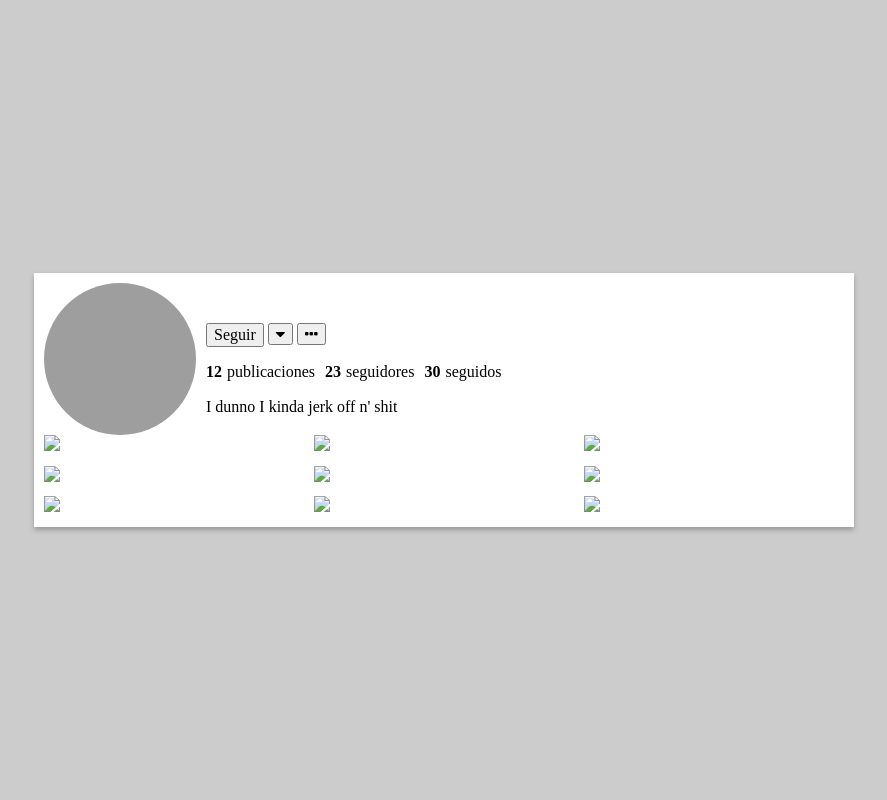
After one commit to julian398/Instagram, a Django app: page /profile/ in a window 1280 px wide. The commit adds this page. Shown: the whole page, without its empty margins (196-1083 px from the left). Run offline with Django 3.2, Linux system fonts and the light colour scheme; a user stored in the database is signed in; data comes from the database, SQL or seed files in the repository; both versions use the stored data as it was after the commit; some libraries are stand-ins or nearby versions; grey boxes are pictures that could not be loaded.

Commit message:
tercer commit

```diff
--- /dev/null
+++ b/Instagram/static/css/profile_style.css
@@ -0,0 +1,94 @@
+body {
+  display: -webkit-box;
+  display: -ms-flexbox;
+  display: flex;
+  -webkit-box-pack: center;
+      -ms-flex-pack: center;
+          justify-content: center;
+  -webkit-box-align: center;
+      -ms-flex-align: center;
+          align-items: center;
+  min-height: 100vh;
+  background: #ccc;
+}
+
+.insta {
+  width: 800px;
+  box-shadow: 0 3px 5px 0 #999;
+  padding: 10px;
+  background: white;
+}
+.insta .insta-header {
+  display: -webkit-box;
+  display: -ms-flexbox;
+  display: flex;
+  -webkit-box-align: center;
+      -ms-flex-align: center;
+          align-items: center;
+}
+.insta .insta-header-data {
+  padding: 10px;
+}
+.insta .insta-follows p {
+  padding-right: 10px;
+}
+.insta .insta-follows span {
+  font-weight: bold;
+  padding-right: 5px;
+}
+.insta .insta-profile-photo {
+  width: 152px;
+  height: 152px;
+  -o-object-fit: cover;
+     object-fit: cover;
+  border-radius: 50%;
+}
+.insta .insta-info,
+.insta .insta-follows {
+  display: -webkit-box;
+  display: -ms-flexbox;
+  display: flex;
+  -ms-flex-line-pack: center;
+      align-content: center;
+}
+.insta .insta-galery {
+  display: -ms-grid;
+  display: grid;
+  grid-gap: 10px;
+  -ms-grid-columns: (1fr)[3];
+      grid-template-columns: repeat(3, 1fr);
+}
+.insta .insta-picture {
+  width: 100%;
+  -o-object-fit: cover;
+     object-fit: cover;
+}
+.insta .insta-picture-container {
+  position: relative;
+}
+.insta .insta-picture-container:hover .insta-picture-data {
+  opacity: 1;
+}
+.insta .insta-picture-data {
+  opacity: 0;
+  position: absolute;
+  top: 0;
+  -webkit-transition: ease;
+  transition: ease;
+  width: 100%;
+  height: 100%;
+  background: rgba(0, 0, 0, 0.8);
+  display: -webkit-box;
+  display: -ms-flexbox;
+  display: flex;
+  -webkit-box-pack: center;
+      -ms-flex-pack: center;
+          justify-content: center;
+  -webkit-box-align: center;
+      -ms-flex-align: center;
+          align-items: center;
+  color: white;
+}
+.insta .insta-picture-data span {
+  padding: 10px;
+}
--- /dev/null
+++ b/Instagram/templates/profile.html
@@ -0,0 +1,68 @@
+{% load static %}
+<!DOCTYPE html>
+<html >
+<head>
+  <meta charset="UTF-8">
+  <title>A Pen by  Andres Julian Avella C.</title>
+
+  <link rel="stylesheet" href="https://cdnjs.cloudflare.com/ajax/libs/normalize/5.0.0/normalize.min.css">
+
+  <link rel='stylesheet prefetch' href='https://maxcdn.bootstrapcdn.com/font-awesome/4.7.0/css/font-awesome.min.css'>
+
+      <link rel="stylesheet" href="{% static 'css/profile_style.css' %}">
+
+
+</head>
+
+<body>
+
+<section class="insta">
+  <section class="insta-header"><img class="insta-profile-photo" src="http://images.thisisxbox.com/2015/05/The_Witcher_3-Wild_Hunt_Skellige_is_a_beautiful_place-1024x576.png"/>
+    <section class="insta-header-data">
+      <section class="insta-info"></section>
+      <h2 class="insta-username"></h2>
+      <button class="insta-follow-button">Seguir</button>
+      <button class="insta-suggestions fa fa-caret-down"></button>
+      <button class="insta-options fa fa-ellipsis-h"></button>
+      <section class="insta-follows">
+        <p><span class="insta-indicator">12</span>publicaciones</p>
+        <p><span class="insta-indicator">23</span>seguidores</p>
+        <p><span class="insta-indicator">30</span>seguidos</p>
+      </section>
+      <section class="insta-description">I dunno I kinda jerk off n' shit</section>
+    </section>
+  </section>
+  <section class="insta-galery">
+    <section class="insta-picture-container"><img class="insta-picture" src="http://via.placeholder.com/300x300"/>
+      <section class="insta-picture-data"><span><i class="fa fa-heart-o"></i><span>12k</span></span><span><i class="fa fa-comment"></i><span>13k</span></span></section>
+    </section>
+    <section class="insta-picture-container"><img class="insta-picture" src="http://via.placeholder.com/300x300"/>
+      <section class="insta-picture-data"><span><i class="fa fa-heart-o"></i><span>12k</span></span><span><i class="fa fa-comment"></i><span>13k</span></span></section>
+    </section>
+    <section class="insta-picture-container"><img class="insta-picture" src="http://via.placeholder.com/300x300"/>
+      <section class="insta-picture-data"><span><i class="fa fa-heart-o"></i><span>12k</span></span><span><i class="fa fa-comment"></i><span>13k</span></span></section>
+    </section>
+    <section class="insta-picture-container"><img class="insta-picture" src="http://via.placeholder.com/300x300"/>
+      <section class="insta-picture-data"><span><i class="fa fa-heart-o"></i><span>12k</span></span><span><i class="fa fa-comment"></i><span>13k</span></span></section>
+    </section>
+    <section class="insta-picture-container"><img class="insta-picture" src="http://via.placeholder.com/300x300"/>
+      <section class="insta-picture-data"><span><i class="fa fa-heart-o"></i><span>12k</span></span><span><i class="fa fa-comment"></i><span>13k</span></span></section>
+    </section>
+    <section class="insta-picture-container"><img class="insta-picture" src="http://via.placeholder.com/300x300"/>
+      <section class="insta-picture-data"><span><i class="fa fa-heart-o"></i><span>12k</span></span><span><i class="fa fa-comment"></i><span>13k</span></span></section>
+    </section>
+    <section class="insta-picture-container"><img class="insta-picture" src="http://via.placeholder.com/300x300"/>
+      <section class="insta-picture-data"><span><i class="fa fa-heart-o"></i><span>12k</span></span><span><i class="fa fa-comment"></i><span>13k</span></span></section>
+    </section>
+    <section class="insta-picture-container"><img class="insta-picture" src="http://via.placeholder.com/300x300"/>
+      <section class="insta-picture-data"><span><i class="fa fa-heart-o"></i><span>12k</span></span><span><i class="fa fa-comment"></i><span>13k</span></span></section>
+    </section>
+    <section class="insta-picture-container"><img class="insta-picture" src="http://via.placeholder.com/300x300"/>
+      <section class="insta-picture-data"><span><i class="fa fa-heart-o"></i><span>12k</span></span><span><i class="fa fa-comment"></i><span>13k</span></span></section>
+    </section>
+  </section>
+</section>
+
+
+</body>
+</html>
--- a/Instagram/urls.py
+++ b/Instagram/urls.py
@@ -1,8 +1,12 @@
 from django.conf.urls import url
+from django.contrib.auth import views as auth_views
 
 from .import views
 
 urlpatterns=[
     url(r'^$' , views.index, name = 'index'),
-    url(r'^Iniciar_sesion/$', views.login, name = 'Iniciar_sesion'),
+    url(r'^Iniciar_sesion/$', auth_views.LoginView.as_view(template_name = 'Iniciar_sesion.html',redirect_authenticated_user=True),name='login'),
+    url(r'^logout/$', auth_views.LogoutView.as_view(),name='logout'),
+    url(r'^home/$', views.home, name = 'home'),
+    url(r'^profile/$', views.profile, name = 'profile'),
 ]
--- a/Instagram/views.py
+++ b/Instagram/views.py
@@ -1,9 +1,12 @@
 from django.shortcuts import render, redirect
 from django.contrib.auth.models import User
 from Instagram.models import *
+from django.contrib.auth.decorators import login_required
 
 # Create your views here.
 def index(request):
+    if request.user.is_authenticated:
+        return redirect('home')
     if request.method == 'GET':
         return render (request, 'Crear_cuenta.html')
     else:
@@ -11,10 +14,6 @@ def index(request):
         username = request.POST ['usuario']
         email = request.POST ['correo']
         password = request.POST ['password']
-        print (name)
-        print (username)
-        print (email)
-        print (password)
         usuarioDjango = User.objects.create_user(username = username,
         password = password,
         email = email,
@@ -22,8 +21,15 @@ def index(request):
         miUsuario = MiUsuario(usuario_django = usuarioDjango)
         usuarioDjango.save()
         miUsuario.save()
-        return redirect ('Iniciar_sesion')
+        return redirect ('login')
 
-def login(request):
-    print (MiUsuario.objects.count())
-    return render (request, 'Iniciar_sesion.html')
+@login_required
+def home(request):
+    return render(request, 'home.html')
+
+@login_required
+def profile (request):
+    mi_usuario = MiUsuario.objects.get( pk = request.user.pk )
+    print (mi_usuario.estado)
+    context = { 'usuario actual': request.user}
+    return render (request, 'profile.html', context)
--- a/InstagramColegios/settings.py
+++ b/InstagramColegios/settings.py
@@ -119,3 +119,8 @@ USE_TZ = True
 # https://docs.djangoproject.com/en/1.11/howto/static-files/
 
 STATIC_URL = '/static/'
+
+#Auth config
+LOGIN_URL = 'index'
+LOGIN_REDIRECT_URL = 'home'
+LOGOUT_REDIRECT_URL = 'index'
```
Also changed, not shown: Instagram/static/css/home_style.css (added, +86 -0 lines), Instagram/templates/Iniciar_sesion.html (+22 -13 lines), Instagram/templates/home.html (added, +48 -0 lines), db.sqlite3.
